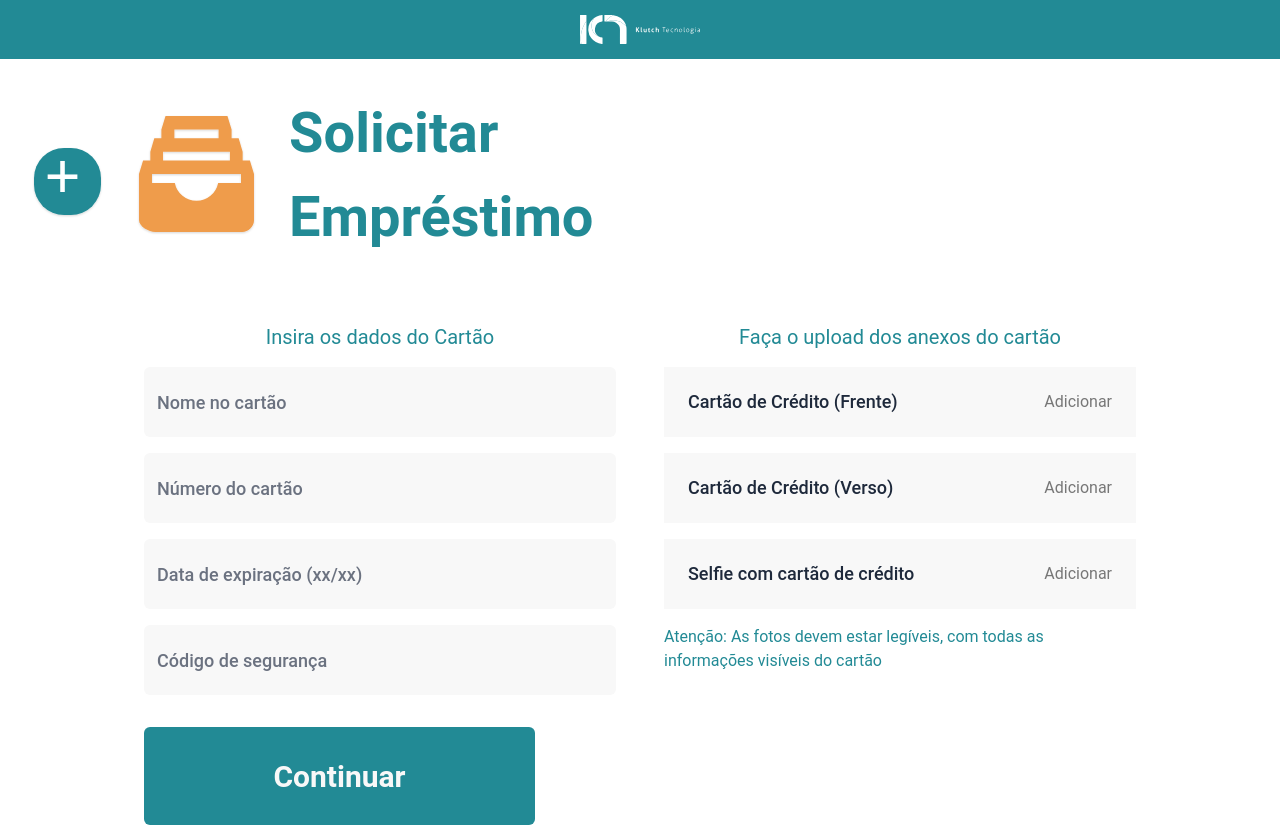
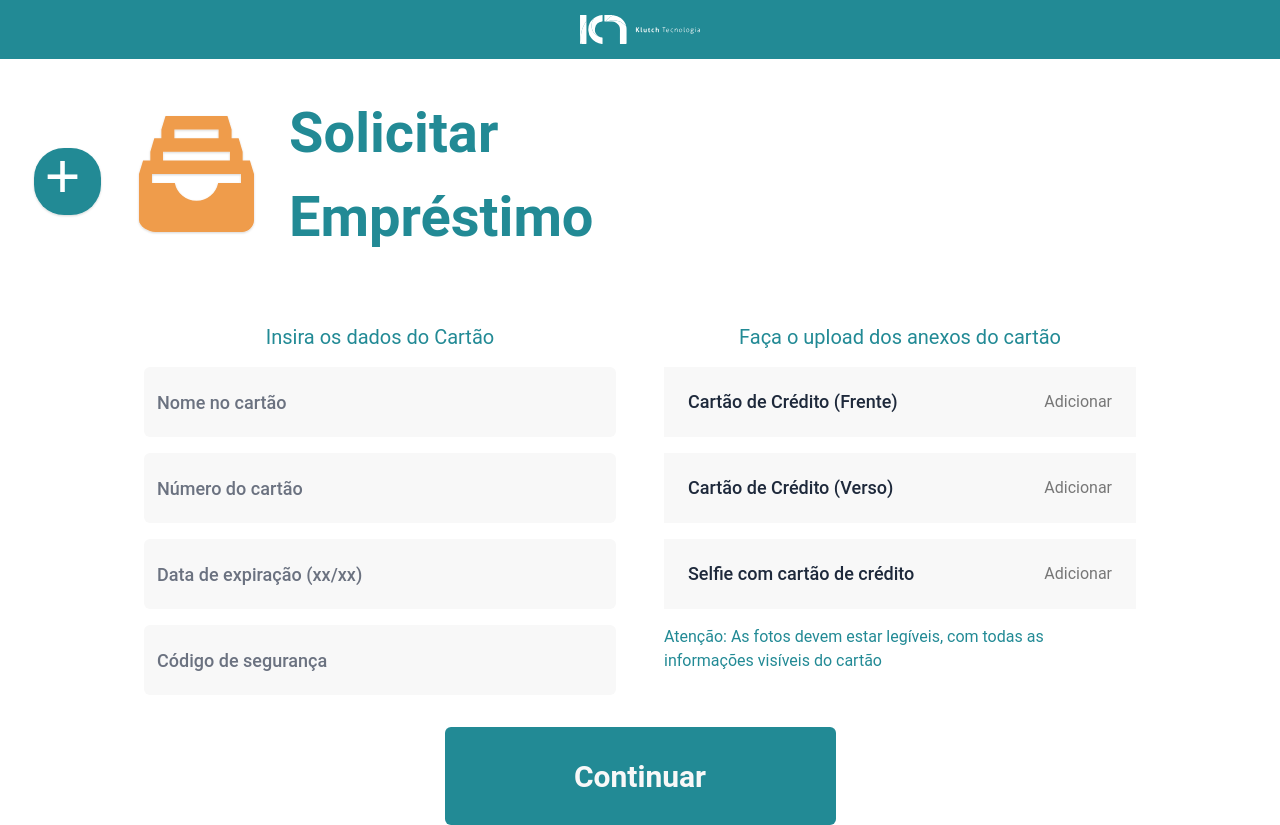
Before and after one commit to julia-otomo/KlutchLoan-front-end, a Next.js app: page /card in a window 1280 px wide. Built offline with nearby package versions, Linux system fonts and the light colour scheme.

Commit message:
fixed card submit button

```diff
--- a/src/components/CardForm/index.tsx
+++ b/src/components/CardForm/index.tsx
@@ -46,7 +46,7 @@ const CardForm = () => {
 
   return (
     <div className="w-full flex flex-col items-center mt-8">
-      <form onSubmit={handleSubmit(onSubmitForm)}>
+      <form onSubmit={handleSubmit(onSubmitForm)} className="flex flex-col">
         <div className="flex flex-row gap-12">
           <div className="flex flex-col w-[472px] items-center gap-4">
             <h2 className="text-xl text-brand-1">Insira os dados do Cartão</h2>
@@ -117,7 +117,7 @@ const CardForm = () => {
         </div>
         <button
           type="submit"
-          className="mt-8 w-[391px] h-[98px] bg-brand-1 text-3xl text-grey-1 font-bold py-8 rounded-md hover:bg-brand-3 text-center"
+          className="mt-8 w-[391px] h-[98px] bg-brand-1 text-3xl text-grey-1 font-bold py-8 rounded-md hover:bg-brand-3 text-center self-center"
         >
           Continuar
         </button>
--- a/src/services/api.ts
+++ b/src/services/api.ts
@@ -1,8 +1,8 @@
 import axios from "axios";
 
 const api = axios.create({
-  // baseURL: "https://loan-api-lrkm.onrender.com/",
-  baseURL: "http://127.0.0.1:8000/",
+  baseURL: "https://loan-api-lrkm.onrender.com/",
+  // baseURL: "http://127.0.0.1:8000/",
   timeout: 6000,
 });
 
```
